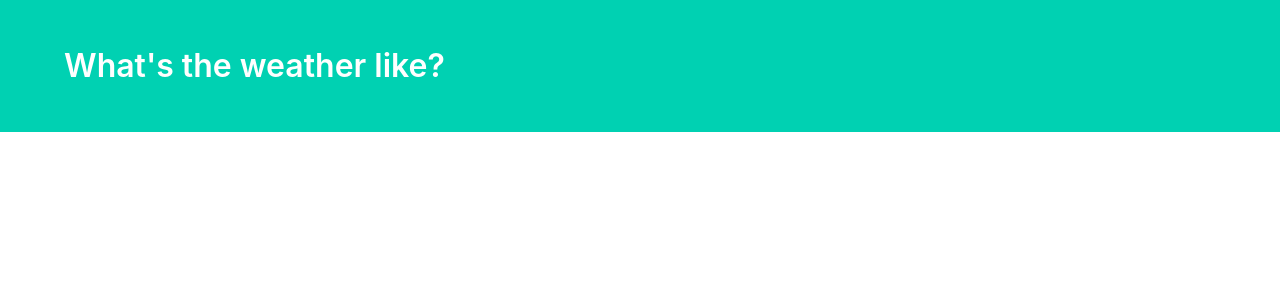
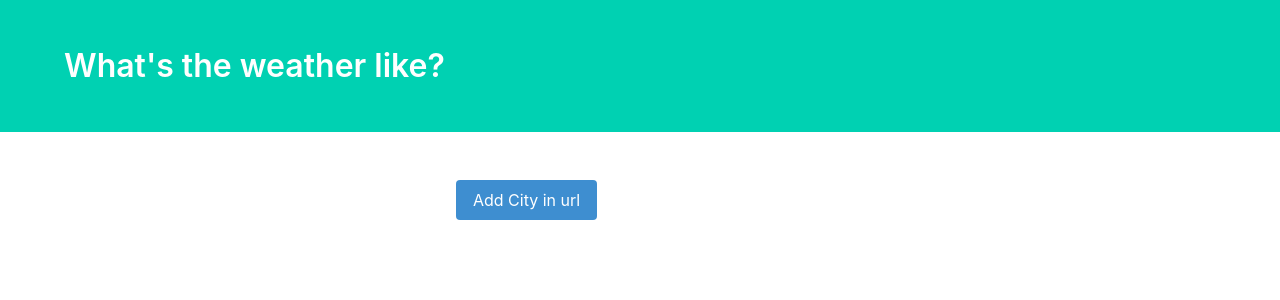
Before and after one commit to ijabiraziz/flaskweatherapplication, a Flask app: page / in a window 1280 px wide. Shown: the top 300 px of the page. Run offline with Flask 2, Linux system fonts and the light colour scheme; data that the repository does not hold is empty; some libraries are stand-ins or nearby versions.

Commit message:
first commit

```diff
--- a/templates/weather.html
+++ b/templates/weather.html
@@ -24,16 +24,16 @@
             <div class="columns">
                 <div class="column is-offset-4 is-4">
                     <form method="POST">
-<!--                        <div class="field has-addons">-->
+                        <div class="field has-addons">
 <!--                            <div class="control is-expanded">-->
 <!--                                <input class="input" name="city" type="text" placeholder="City Name">-->
 <!--                            </div>-->
-<!--                            <div class="control">-->
-<!--                                <button class="button is-info">-->
-<!--                                    Add City in url-->
-<!--                                </button>-->
-<!--                            </div>-->
-<!--                        </div>-->
+                            <div class="control">
+                                <button class="button is-info">
+                                    Add City in url
+                                </button>
+                            </div>
+                        </div>
                         {% with messages = get_flashed_messages(with_categories=true) %}
                         {% if messages %}
                             {% for category, message in messages %}
```
Also changed, not shown: myweather.db.
